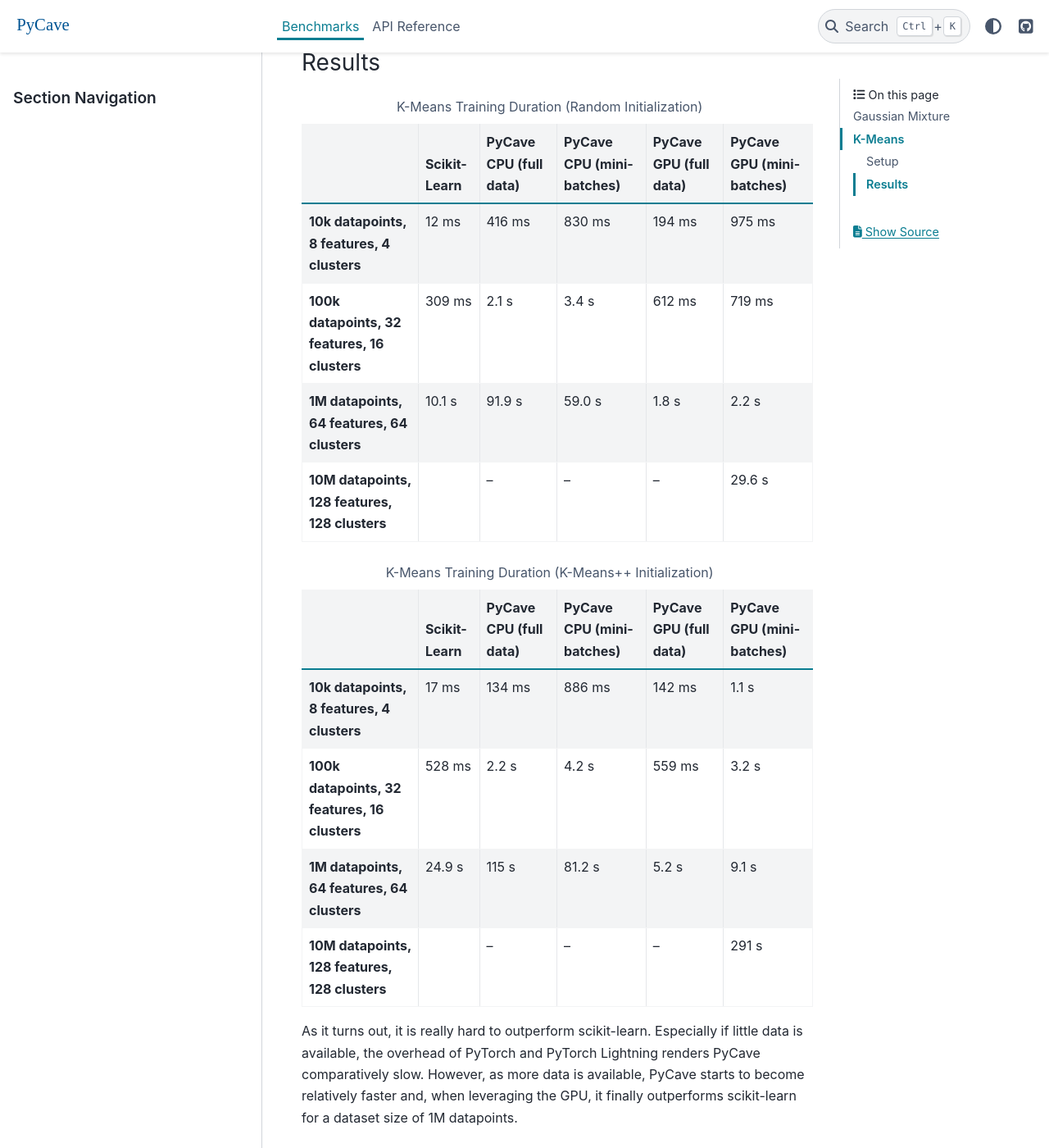
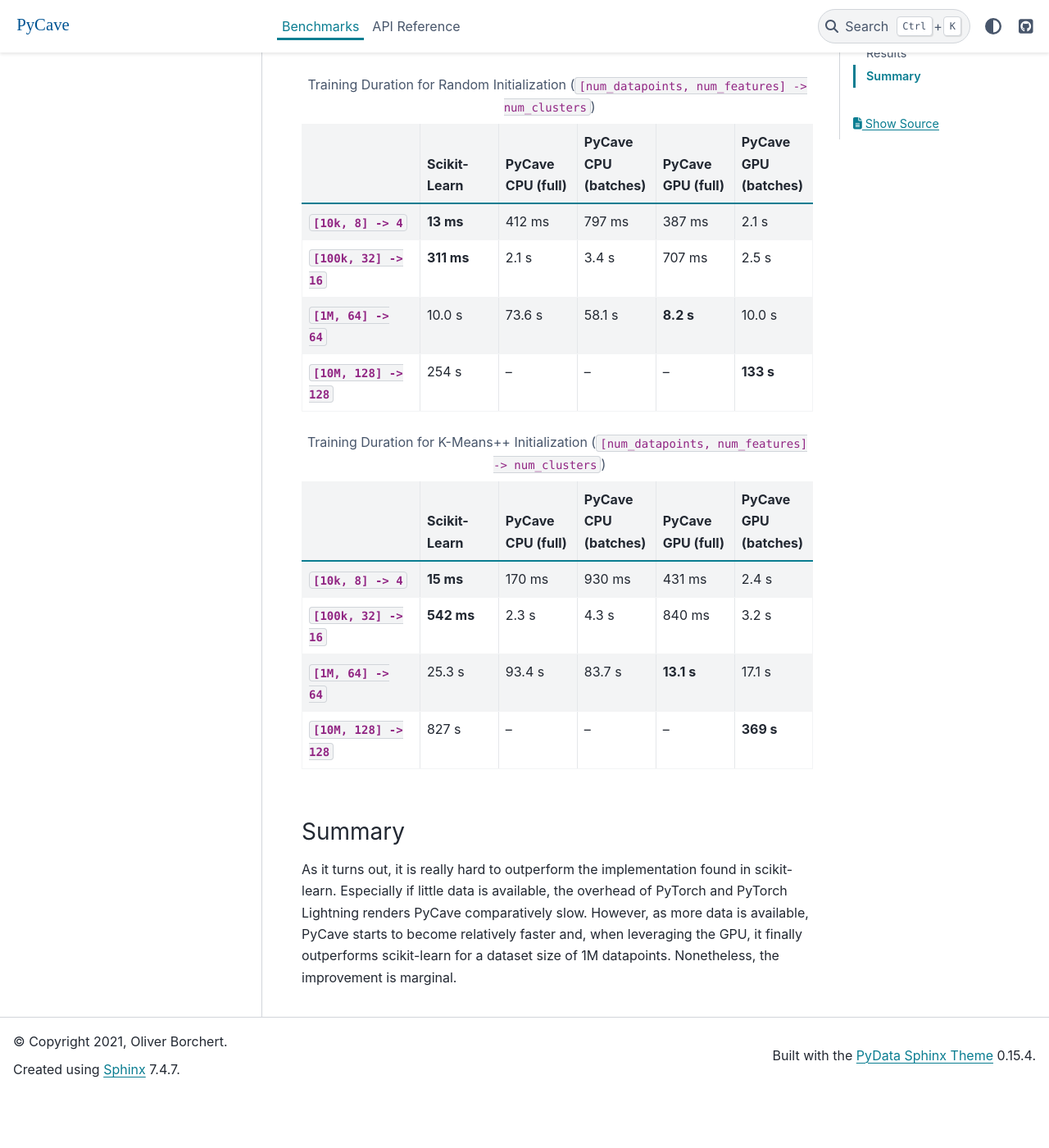
Before and after one commit to borchero/pycave, a Sphinx documentation site: the page built from docs/sites/benchmark.rst, in a window 1280 px wide and 1400 px high, scrolled down 828 px. Shown: the whole window at 82% size. Built offline with Sphinx 7.4.7 and the PyData theme 0.15.4, drawn with Linux system fonts in a browser that asks for light colours; after the commit the page ends 2161 px from its top, so only the background shows below that; some of the changed text lies outside the part shown.

Commit message:
Add k-means benchmark results and tests

```diff
--- a/docs/sites/benchmark.rst
+++ b/docs/sites/benchmark.rst
@@ -4,9 +4,6 @@ Benchmarks
 In order to evaluate the runtime performance of PyCave, we run an exhaustive set of experiments to
 compare against the implementation found in scikit-learn. Evaluations are run at varying dataset
 sizes.
-
-As PyCave and scikit-learn might not need the same number of iterations for convergence, we disable the convergence criterion and set a fixed number of iterations depending on the dataset
-size.
 
 All benchmarks are run on an instance with a Intel Xeon E5-2630 v4 CPU (2.2 GHz). We use at most 4
 cores and 60 GiB of memory. Also, there is a single GeForce GTX 1080 Ti GPU (11 GiB memory)
@@ -24,80 +21,89 @@ Setup
 For the scikit-learn implementation, we use Lloyd's algorithm instead of Elkan's algorithm to have
 a useful comparison with PyCave (which implements Lloyd's algorithm).
 
+Further, we fix the number of iterations after initialization to 100 to not measure any variances
+in the convergence criterion.
+
 Results
 ^^^^^^^
 
-.. list-table:: K-Means Training Duration (Random Initialization)
+.. list-table:: Training Duration for Random Initialization (``[num_datapoints, num_features] -> num_clusters``)
     :header-rows: 1
     :stub-columns: 1
+    :widths: 3 2 2 2 2 2
 
     * -
       - Scikit-Learn
-      - PyCave CPU (full data)
-      - PyCave CPU (mini-batches)
-      - PyCave GPU (full data)
-      - PyCave GPU (mini-batches)
-    * - 10k datapoints, 8 features, 4 clusters
-      - 12 ms
-      - 416 ms
-      - 830 ms
-      - 194 ms
-      - 975 ms
-    * - 100k datapoints, 32 features, 16 clusters
-      - 309 ms
+      - PyCave CPU (full)
+      - PyCave CPU (batches)
+      - PyCave GPU (full)
+      - PyCave GPU (batches)
+    * - ``[10k, 8] -> 4``
+      - **13 ms**
+      - 412 ms
+      - 797 ms
+      - 387 ms
+      - 2.1 s
+    * - ``[100k, 32] -> 16``
+      - **311 ms**
       - 2.1 s
       - 3.4 s
-      - 612 ms
-      - 719 ms
-    * - 1M datapoints, 64 features, 64 clusters
-      - 10.1 s
-      - 91.9 s
-      - 59.0 s
-      - 1.8 s
-      - 2.2 s
-    * - 10M datapoints, 128 features, 128 clusters
-      -
+      - 707 ms
+      - 2.5 s
+    * - ``[1M, 64] -> 64``
+      - 10.0 s
+      - 73.6 s
+      - 58.1 s
+      - **8.2 s**
+      - 10.0 s
+    * - ``[10M, 128] -> 128``
+      - 254 s
       - --
       - --
       - --
-      - 29.6 s
+      - **133 s**
 
-.. list-table:: K-Means Training Duration (K-Means++ Initialization)
+.. list-table:: Training Duration for K-Means++ Initialization (``[num_datapoints, num_features] -> num_clusters``)
     :header-rows: 1
     :stub-columns: 1
+    :widths: 3 2 2 2 2 2
 
     * -
       - Scikit-Learn
-      - PyCave CPU (full data)
-      - PyCave CPU (mini-batches)
-      - PyCave GPU (full data)
-      - PyCave GPU (mini-batches)
-    * - 10k datapoints, 8 features, 4 clusters
-      - 17 ms
-      - 134 ms
-      - 886 ms
-      - 142 ms
-      - 1.1 s
-    * - 100k datapoints, 32 features, 16 clusters
-      - 528 ms
-      - 2.2 s
-      - 4.2 s
-      - 559 ms
+      - PyCave CPU (full)
+      - PyCave CPU (batches)
+      - PyCave GPU (full)
+      - PyCave GPU (batches)
+    * - ``[10k, 8] -> 4``
+      - **15 ms**
+      - 170 ms
+      - 930 ms
+      - 431 ms
+      - 2.4 s
+    * - ``[100k, 32] -> 16``
+      - **542 ms**
+      - 2.3 s
+      - 4.3 s
+      - 840 ms
       - 3.2 s
-    * - 1M datapoints, 64 features, 64 clusters
-      - 24.9 s
-      - 115 s
-      - 81.2 s
-      - 5.2 s
-      - 9.1 s
-    * - 10M datapoints, 128 features, 128 clusters
-      -
+    * - ``[1M, 64] -> 64``
+      - 25.3 s
+      - 93.4 s
+      - 83.7 s
+      - **13.1 s**
+      - 17.1 s
+    * - ``[10M, 128] -> 128``
+      - 827 s
       - --
       - --
       - --
-      - 291 s
+      - **369 s**
 
-As it turns out, it is really hard to outperform scikit-learn. Especially if little data is
-available, the overhead of PyTorch and PyTorch Lightning renders PyCave comparatively slow.
-However, as more data is available, PyCave starts to become relatively faster and, when leveraging
-the GPU, it finally outperforms scikit-learn for a dataset size of 1M datapoints.
+Summary
+^^^^^^^
+
+As it turns out, it is really hard to outperform the implementation found in scikit-learn.
+Especially if little data is available, the overhead of PyTorch and PyTorch Lightning renders
+PyCave comparatively slow. However, as more data is available, PyCave starts to become relatively
+faster and, when leveraging the GPU, it finally outperforms scikit-learn for a dataset size of 1M
+datapoints. Nonetheless, the improvement is marginal.
```
Also changed, not shown: docs/spelling_wordlist.txt (+7 -0 lines), 1 other file.
